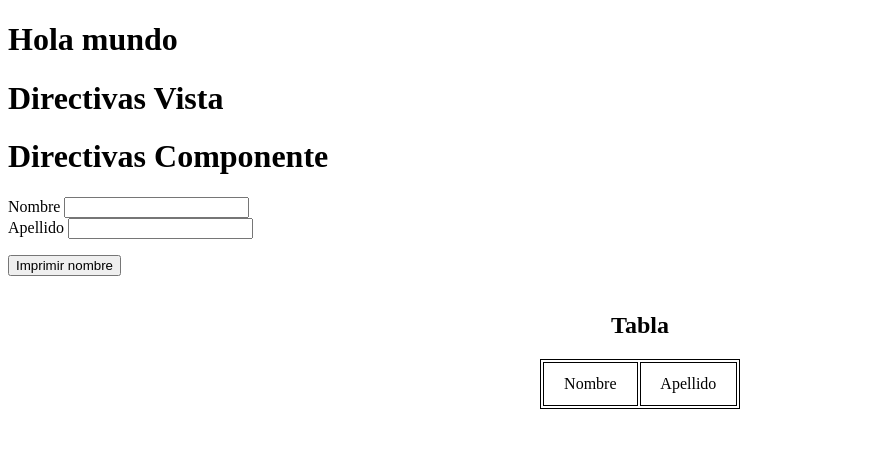
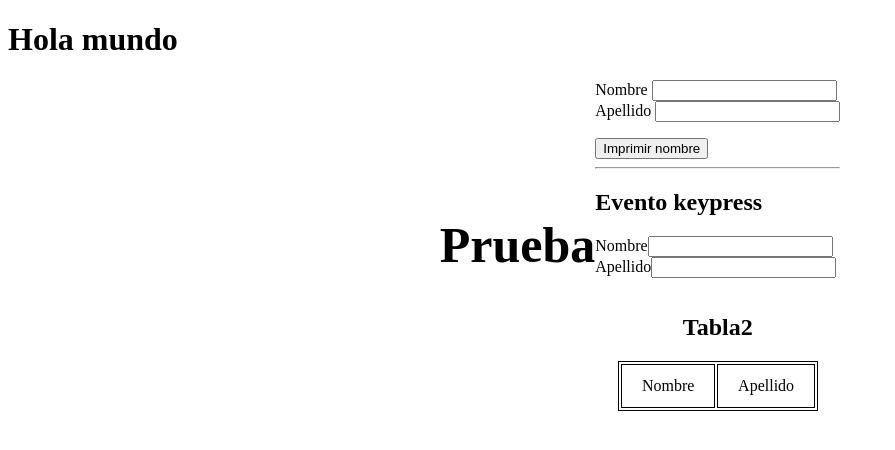
Before and after one commit to Ctrian/pw_vue_u2_co_db, a Vue app: page / in a window 1280 px wide. Shown: the top 450 px of the page, without its empty margins (0-895 px from the left). Built offline with nearby package versions, Linux system fonts and the light colour scheme.

Commit message:
Taller 16

```diff
--- a/src/Pages/DirectivasView.vue
+++ b/src/Pages/DirectivasView.vue
@@ -1,6 +1,8 @@
 <template>
-  <h1>Directivas Vista</h1>
-  <Directivas />
+  <div class="container-vista-directivas">
+   <h2>Prueba</h2>
+    <Directivas />
+  </div>
 </template>
 
 <script>
@@ -13,5 +15,15 @@ export default {
 };
 </script>
 
-<style>
+<style scoped>
+.container-vista-directivas {
+  display: flex;
+  justify-content: center;
+  align-items: center;
+}
+h2 {
+  font-size: 50px;
+
+}
+
 </style>
--- a/src/components/Directivas.vue
+++ b/src/components/Directivas.vue
@@ -1,5 +1,5 @@
 <template>
-  <h1>Directivas Componente</h1>
+
   <div>
     <label for="id_nombre"> Nombre </label>
     <input v-model="nombre" id="id_nombre" type="text" />
@@ -14,18 +14,26 @@
     </button>
     <!-- <h1>{{ arreglo[0] }}</h1> -->
 
+    <hr />
+    <h2>Evento keypress</h2>
+
+    <label for="id_nombre1">Nombre</label>
+    <input v-model="nombre1" id="id_nombre1" type="text" />
+    <br />
+    <label for="id_apellido1">Apellido</label>
+    <input v-model="apellido1" v-on:keypress.enter="agregarEstudiante1" id="id_apellido1" type="text" />
     <ul>
       <li
-        v-show="nombre !== null"
-        v-for="{ nombre, apellido } in arreglo"
-        :key="nombre"
+        v-show="nombre1 !== null"
+        v-for="{ nombre1, apellido1 } in arreglo1"
+        :key="nombre1"
       >
-        Nombre: {{ nombre }}, Apellido: {{ apellido }}
+        Nombre: {{ nombre1 }}, Apellido: {{ apellido1 }}
       </li>
     </ul>
 
     <div class="centrar-tabla">
-      <h2>Tabla</h2>
+      <h2>Tabla2</h2>
       <table>
         <thead>
           <tr>
@@ -34,9 +42,9 @@
           </tr>
         </thead>
         <tbody>
-          <tr v-for="{ nombre, apellido } in arreglo" :key="nombre">
-            <td>{{ nombre }}</td>
-            <td>{{ apellido }}</td>
+          <tr v-for="{ nombre1, apellido1 } in arreglo1" :key="nombre1">
+            <td>{{ nombre1 }}</td>
+            <td>{{ apellido1 }}</td>
           </tr>
         </tbody>
       </table>
@@ -51,6 +59,9 @@ export default {
       nombre: null,
       apellido: null,
       arreglo: [],
+      nombre1: null,
+      apellido1: null,
+      arreglo1: [],
     };
   },
   methods: {
@@ -68,15 +79,39 @@ export default {
 
       this.limpiarFormulario();
     },
+    agregarEstudiante1() {
+      console.log("whaterver");
+      if (event.charCode !== 13) {
+        return;
+      }
+      console.log("Presiono ENTER");
+      console.log("Se esta agregando un Nombre 1");
+      // console.log(event);
+      // console.log(event.charCode);
+      const estu = {
+        nombre1: this.nombre1,
+        apellido1: this.apellido1,
+      };
+
+      this.arreglo1.push(estu);
+
+      this.limpiarFormulario1();
+    },
     limpiarFormulario() {
       (this.nombre = null), (this.apellido = null);
+    },
+    limpiarFormulario1() {
+      (this.nombre1 = null), (this.apellido1 = null);
     },
   },
   props: ["apelli"],
 };
 </script>
 
-<style>
+<style scoped>
+
+
+
 table,
 th,
 td {
```
